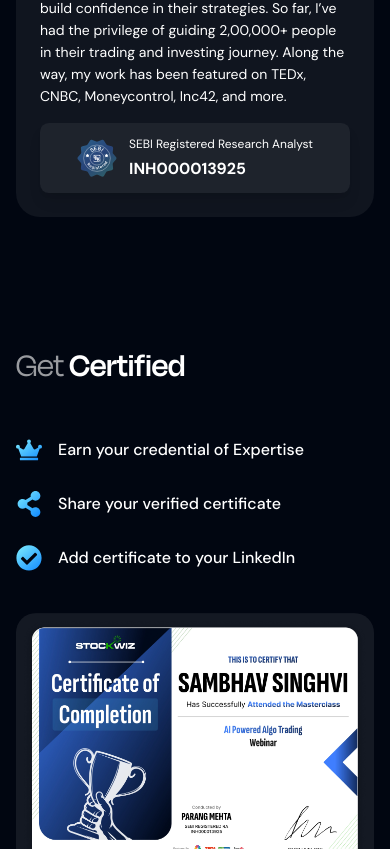
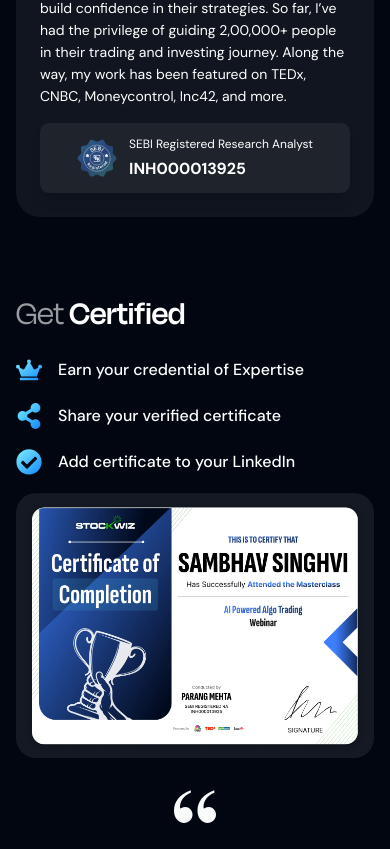
Before and after one commit to vikrantkkkk/algo-webinar, a React (Vite) app: page / in a window 390 px wide. Shown: the part 7877-8726 px from the top of the page. Built offline with nearby package versions, Linux system fonts and the light colour scheme; a web font is replaced by a local one.

Commit message:
certificate section complete

```diff
--- a/src/components/Certified.jsx
+++ b/src/components/Certified.jsx
@@ -7,16 +7,16 @@
 
 const Certified = () => {
   return (
-    <div className="flex flex-col md:flex-row items-center justify-center md:justify-between gap-10 bg-[#010611] w-full h-auto md:pt-28 pt-20 pb-8 md:px-40 px-4">
+    <div className="flex flex-col md:flex-row items-center justify-center md:justify-between md:gap-6 gap-4 bg-[#010611] w-full h-auto md:pt-28 pt-20 pb-8 md:px-40 px-4">
       {/* Left Section */}
-      <div className="flex flex-col md:flex-1 w-full gap-8 justify-start items-start">
+      <div className="flex flex-col md:flex-1 w-full md:gap-8 gap-6 justify-start items-start">
         <AnimateFromInside>
-          <h2 className="font-semibold text-white md:text-[56px] text-[34px] leading-[74px] font-degular">
+          <h2 className="font-semibold text-white md:text-[56px] text-[34px] md:leading-[74px] leading-[100%] font-degular">
             <span className="text-[#FFFFFF99] font-normal">Get </span>
             Certified
           </h2>
         </AnimateFromInside>
-        <div className="flex flex-col items-start gap-6">
+        <div className="flex flex-col items-start md:gap-6 gap-4">
           <div className="flex justify-center items-center gap-4">
             <img src={king} alt="king" className="object-cover" />
             <p className="font-medium md:text-[20px] text-[16px] leading-[30px] text-white">
--- a/src/components/Coach.jsx
+++ b/src/components/Coach.jsx
@@ -22,7 +22,7 @@
   ];
 
   return (
-    <div className="flex flex-col items-start justify-center gap-6 md:gap-10 bg-[#010611] h-auto md:pt-28 pt-20 pb-8 md:px-40 px-4 w-full">
+    <div className="flex flex-col items-start justify-center gap-6 md:gap-10 bg-[#010611] h-auto md:pt-28 pt-20 md:pb-8 md:px-40 px-4 w-full">
       {/* Heading */}
       <AnimateFromInside>
         <h2 className="font-semibold text-white md:text-[56px] text-[32px] md:leading-[74px] leading-[38px] font-degular text-center md:text-left w-full">
```
